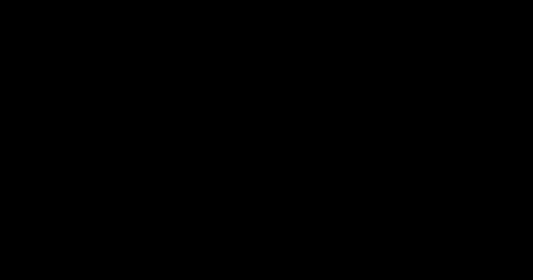
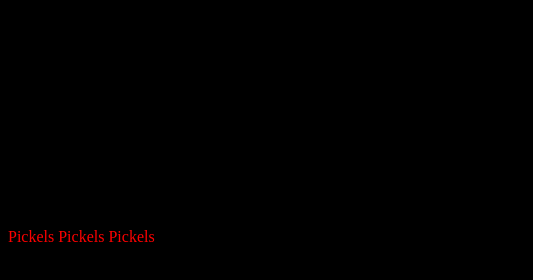
Before and after one commit to AROAH1337/aroah1337.github.io, a plain HTML site: page index.html in a window 1280 px wide. Shown: the full height of the page, 0-533 px from the left. Drawn offline with Linux system fonts and the light colour scheme.

Commit message:
Update index.html

```diff
--- a/index.html
+++ b/index.html
@@ -4,7 +4,7 @@
 <style>
  body {
   background-color: #000000;
-  font-color: #FF0000;
+  color: #FF0000;
  }
 </style>
 
```
